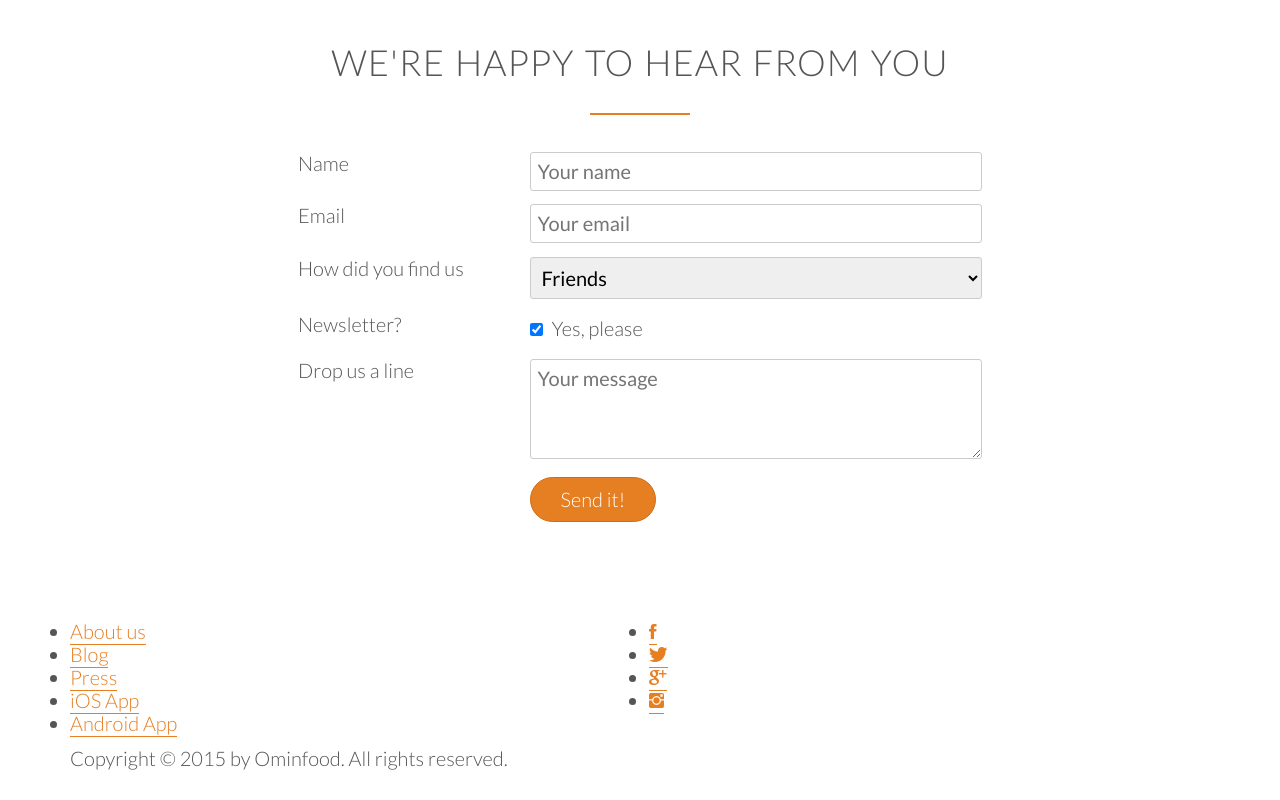
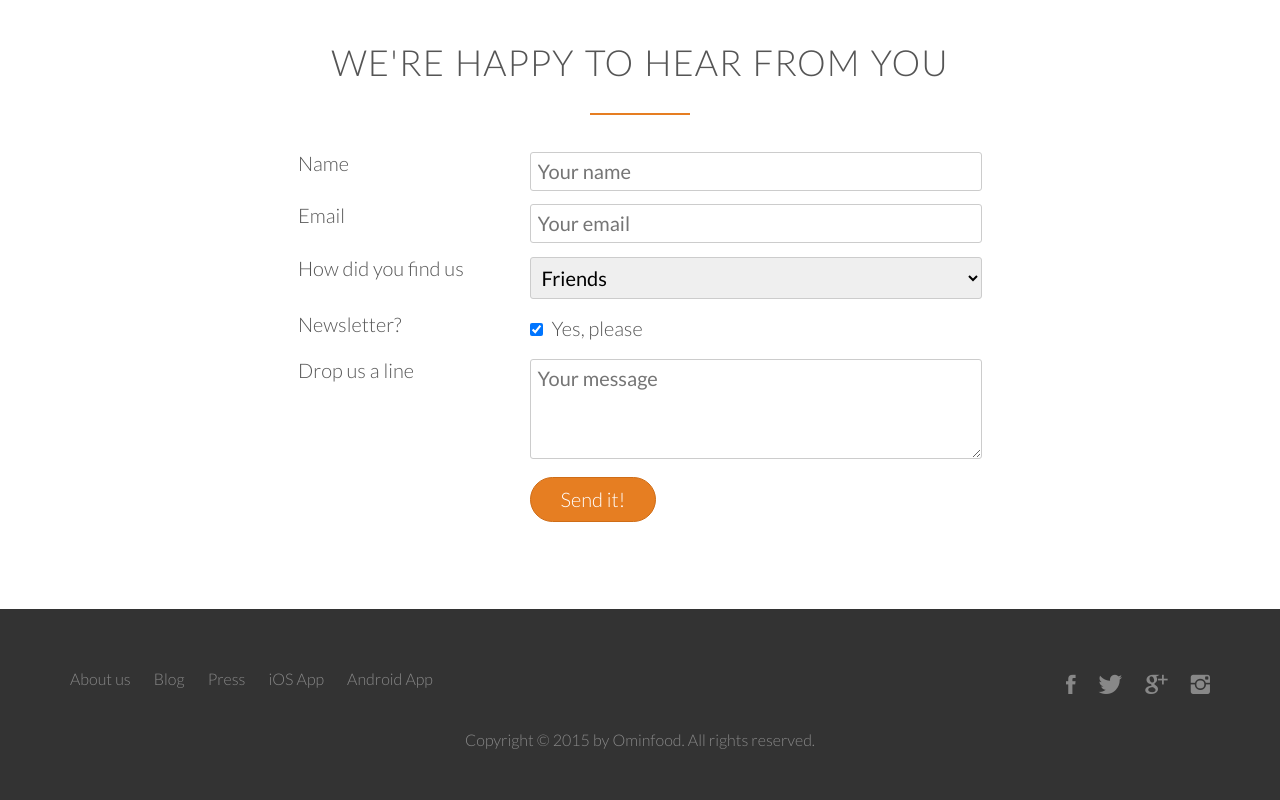
Before and after one commit to RobsWebDev/ominfood, a plain HTML site: page index.html in a window 1280 px wide. Shown: the part 4689-5489 px from the top of the page. Before the commit the page ends 5459 px from the top, so only its background shows below. Drawn offline with Linux system fonts and the light colour scheme; files whose address does not match are found by name.

Commit message:
Lesson 56 Building the footer part 2

```diff
--- a/resources/css/style.css
+++ b/resources/css/style.css
@@ -477,3 +477,83 @@
 }
 
 *:focus {outline: none;}
+
+/*------------------------------------*/
+/* FOOTER */
+/*------------------------------------*/
+
+footer {
+  background-color: #333;
+  padding: 50px;
+  font-size: 80%;
+}
+
+.footer-nav {
+  list-style: none;
+  float: left;
+}
+
+.social-links {
+  list-style: none;
+  float: right;
+}
+
+.footer-nav li,
+.social-links li {
+  display: inline-block;
+  margin-right: 20px;
+}
+
+.footer-nav li:last-child,
+.social-links li:last-child {
+  margin-right: 0;
+}
+
+.footer-nav li a:link,
+.footer-nav li a:visited,
+.social-links li a:link,
+.social-links li a:visited {
+  text-decoration: none;
+  border: 0;
+  color: #888;
+  transition: color 0.2s;
+}
+
+.footer-nav li a:hover,
+.footer-nav li a:active {
+  color: #ddd;
+}
+
+.social-links li a:link,
+.social-links li a:visited {
+  font-size: 160%;
+}
+
+.ion-social-facebook,
+.ion-social-twitter,
+.ion-social-googleplus,
+.ion-social-instagram {
+  transition: color 0.2s;
+}
+
+.ion-social-facebook:hover {
+  color: #3b5998;
+}
+
+.ion-social-twitter:hover {
+  color: #00aced;
+}
+
+.ion-social-googleplus:hover {
+  color: #dd4b39;
+}
+
+.ion-social-instagram:hover {
+  color: #517fa4;
+}
+
+footer p {
+  color: #888;
+  text-align: center;
+  margin-top: 20px;
+}
```
